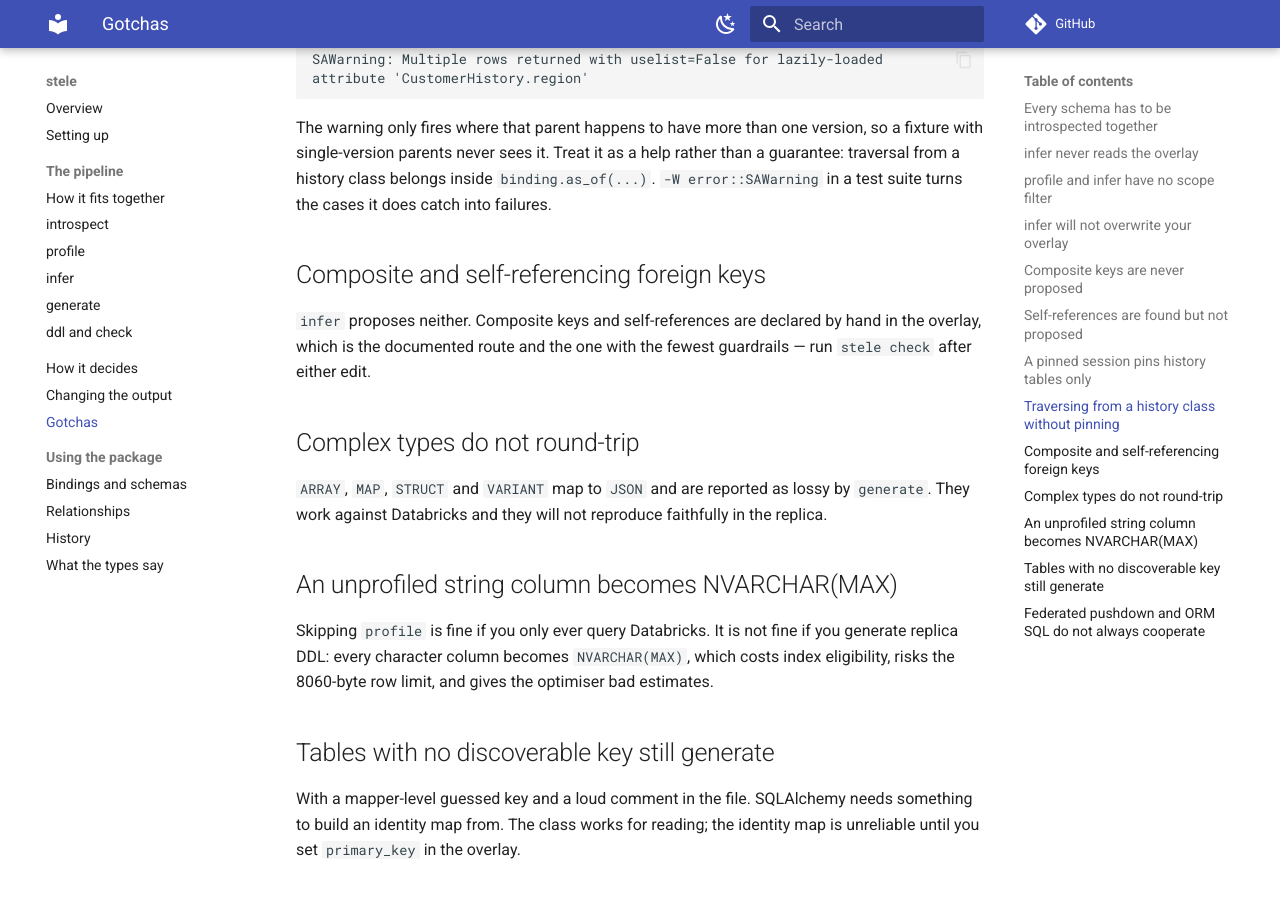
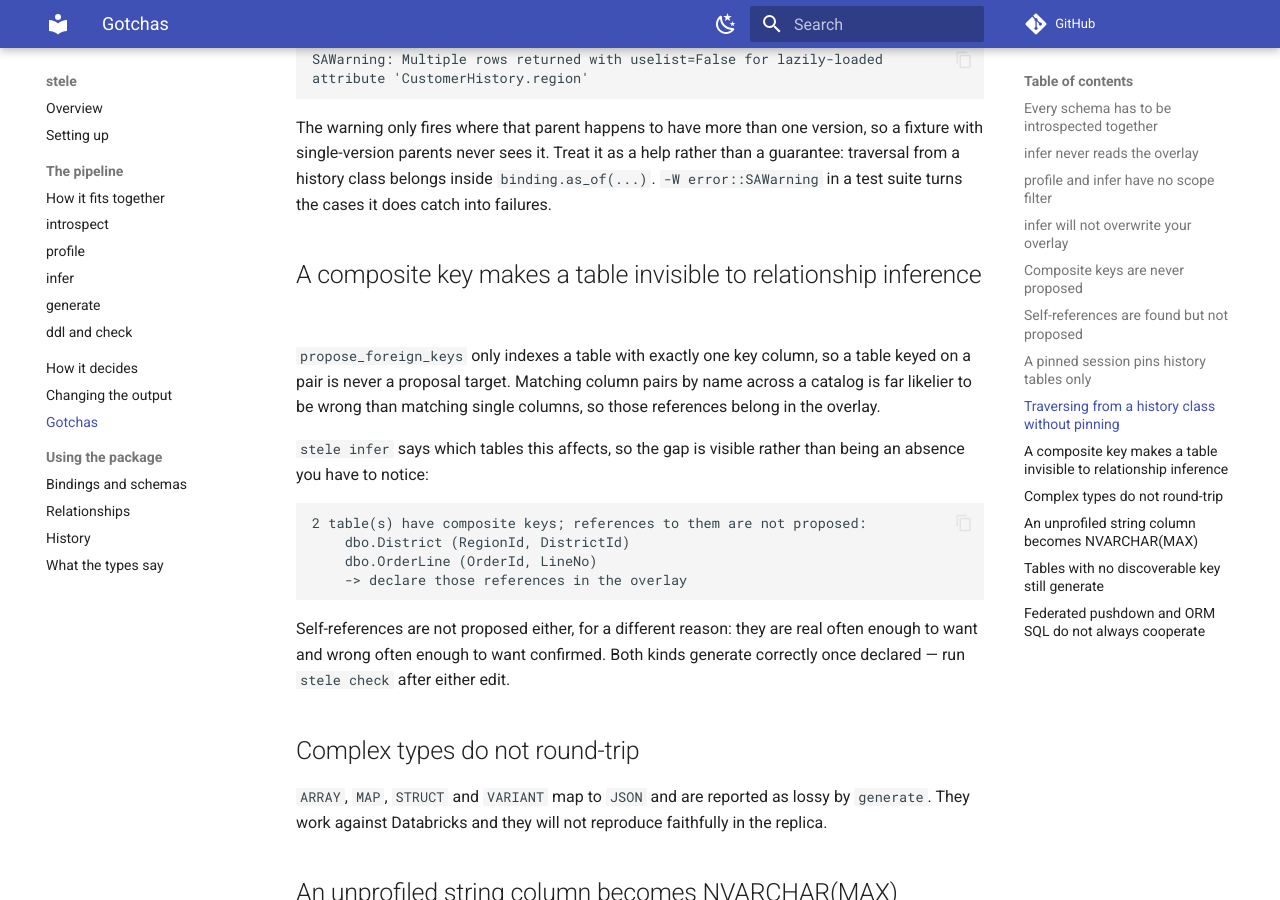
Before and after one commit to dchud/stele, an MkDocs documentation site: the page built from docs/gotchas.md, in a window 1280 px wide and 900 px high, scrolled down 1970 px. Built offline with MkDocs 1.6.1 and Material for MkDocs 9.7.7, drawn with Linux system fonts in a browser that asks for light colours; comment, search, counter and statistics services are not loaded.

Commit message:
test, docs: cover composite references at every layer they failed
Three tests, because the defect showed up in three places and a fix to
one would not have caught the others: the emitted code carries one
constraint rather than one per column, the package configures its
mappers, and the replica DDL contains a single FOREIGN KEY clause over
the pair.

The guide's overlay page now shows what a composite reference produces,
the infer page describes what it declines to propose and why, and the
gotchas entry becomes about inference rather than about rendering.

````diff
--- a/docs/gotchas.md
+++ b/docs/gotchas.md
@@ -92,11 +92,26 @@
 `binding.as_of(...)`. `-W error::SAWarning` in a test suite turns the cases it
 does catch into failures.
 
-## Composite and self-referencing foreign keys
+## A composite key makes a table invisible to relationship inference
 
-`infer` proposes neither. Composite keys and self-references are declared by
-hand in the overlay, which is the documented route and the one with the fewest
-guardrails — run `stele check` after either edit.
+`propose_foreign_keys` only indexes a table with exactly one key column, so a
+table keyed on a pair is never a proposal target. Matching column pairs by name
+across a catalog is far likelier to be wrong than matching single columns, so
+those references belong in the overlay.
+
+`stele infer` says which tables this affects, so the gap is visible rather than
+being an absence you have to notice:
+
+```
+2 table(s) have composite keys; references to them are not proposed:
+    dbo.District (RegionId, DistrictId)
+    dbo.OrderLine (OrderId, LineNo)
+    -> declare those references in the overlay
+```
+
+Self-references are not proposed either, for a different reason: they are real
+often enough to want and wrong often enough to want confirmed. Both kinds
+generate correctly once declared — run `stele check` after either edit.
 
 ## Complex types do not round-trip
 
````
Also changed, not shown: CHANGELOG.md (+2 -0 lines), docs/overlay.md (+19 -2 lines), docs/pipeline/infer.md (+17 -0 lines), 2 other files.
